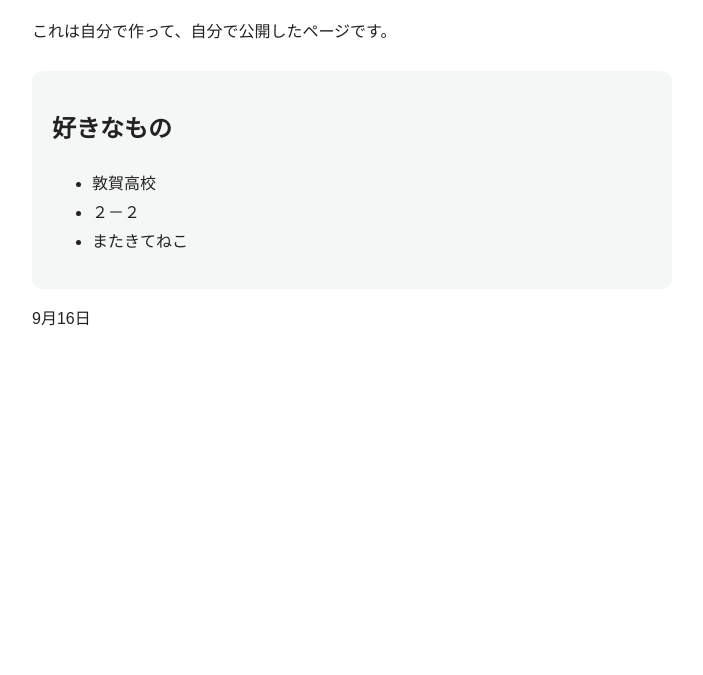
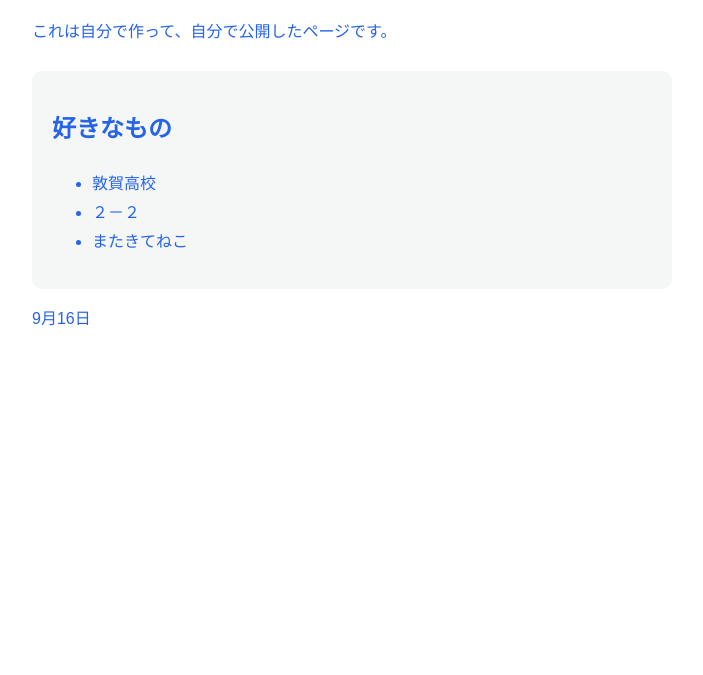
Before and after one commit to matakiteneko/gakumachi, a plain HTML site: page index.html in a window 1280 px wide. Shown: the part 125-800 px from the top of the page, without its empty margins (288-991 px from the left). Drawn offline with Linux system fonts and the light colour scheme.

Commit message:
Update index.html

```diff
--- a/index.html
+++ b/index.html
@@ -11,7 +11,7 @@
       margin: 0 auto;
       padding: 32px 20px;
       line-height: 1.8;
-      color: #222;
+      color: #2563eb;
     }
     h1 {
       border-bottom: 3px solid #4a9;
```
